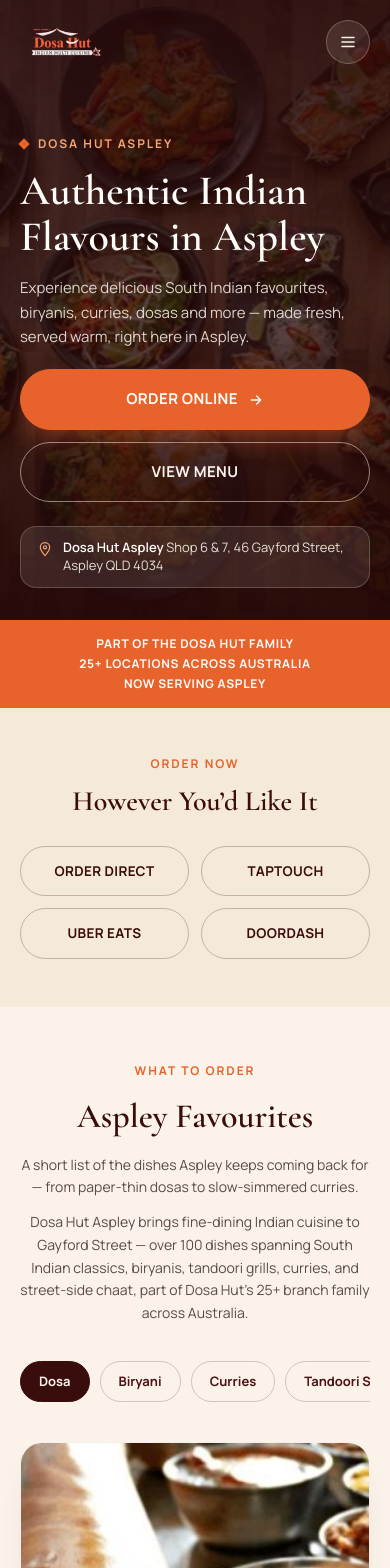
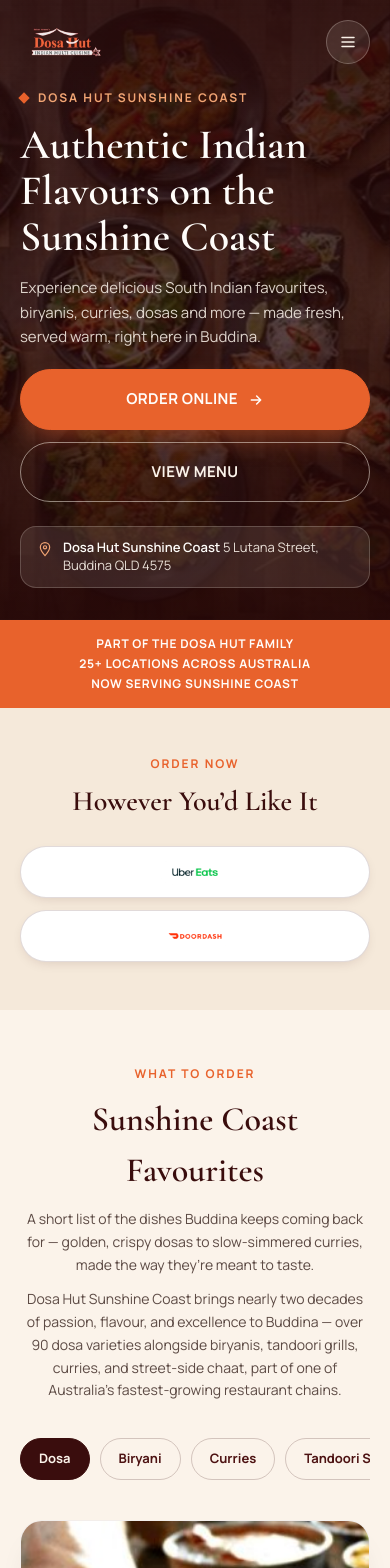
Before and after one commit to maheswar-rao/dosa-hut-Aspley-landing-page, a Next.js app: page / in a window 390 px wide. Shown: the top 1568 px of the page. Built offline with nearby package versions, Linux system fonts and the light colour scheme.

Commit message:
changes as per requested

```diff
--- a/app/layout.tsx
+++ b/app/layout.tsx
@@ -10,9 +10,9 @@
 import "./globals.css";
 
 export const metadata: Metadata = {
-  title: "Dosa Hut Aspley | Authentic Indian Flavours",
+  title: "Dosa Hut Sunshine Coast | Authentic Indian Flavours",
   description:
-    "Authentic South Indian favourites, biryanis, curries, dosas and more at Dosa Hut Aspley. Order online for pickup or delivery, Shop 6, 46 Gayford Street, Aspley QLD 4032.",
+    "Authentic South Indian favourites, biryanis, curries, dosas and more at Dosa Hut Sunshine Coast. Order online for pickup or delivery, 5 Lutana Street, Buddina QLD 4575.",
 };
 
 export default function RootLayout({
--- a/components/CtaBanner.tsx
+++ b/components/CtaBanner.tsx
@@ -8,14 +8,15 @@
       <div className="pointer-events-none absolute -top-24 left-1/2 h-[260px] w-[400px] -translate-x-1/2 rounded-full bg-orange-500/35 blur-3xl md:-top-36 md:h-[400px] md:w-[640px]" />
 
       <span className="relative text-xs font-bold tracking-[0.16em] text-peach-400 uppercase md:text-[13px] md:tracking-[0.18em]">
-        Hungry Yet?
+        Dosa Hut Sunshine Coast
       </span>
       <h2 className="relative font-display text-[34px] font-semibold text-cream-0 md:text-[52px]">
-        Craving Dosa Hut?
+        Come Hungry. Leave Happy.
       </h2>
       <p className="relative max-w-[480px] text-sm text-cream-50/80 md:text-[17px]">
-        Order your favourite Indian dishes from Dosa Hut Aspley today &mdash;
-        ready for pickup or delivered to your door.
+        Fall in love with Indian cuisine all over again &mdash; Dosa Hut is
+        your home for food that makes life delicious, right here in Buddina
+        and across Australia.
       </p>
       <Button href={SITE.orderUrl} size="lg" className="relative mt-2 px-11! py-5!">
         ORDER ONLINE
--- a/components/FoodShowcase.tsx
+++ b/components/FoodShowcase.tsx
@@ -10,17 +10,18 @@
           What To Order
         </span>
         <h2 className="font-display text-[34px] font-semibold text-maroon-800 md:text-[46px]">
-          Aspley Favourites
+          Sunshine Coast Favourites
         </h2>
         <p className="text-sm leading-relaxed text-ink-600 md:text-base">
-          A short list of the dishes Aspley keeps coming back for &mdash; from
-          paper-thin dosas to slow-simmered curries.
+          A short list of the dishes Buddina keeps coming back for &mdash;
+          golden, crispy dosas to slow-simmered curries, made the way
+          they&rsquo;re meant to taste.
         </p>
         <p className="text-sm leading-relaxed text-ink-600 md:text-base">
-          Dosa Hut Aspley brings fine-dining Indian cuisine to Gayford Street
-          &mdash; over 100 dishes spanning South Indian classics, biryanis,
-          tandoori grills, curries, and street-side chaat, part of Dosa
-          Hut&rsquo;s 25+ branch family across Australia.
+          Dosa Hut Sunshine Coast brings nearly two decades of passion,
+          flavour, and excellence to Buddina &mdash; over 90 dosa varieties
+          alongside biryanis, tandoori grills, curries, and street-side chaat,
+          part of one of Australia&rsquo;s fastest-growing restaurant chains.
         </p>
       </div>
 
--- a/components/Hero.tsx
+++ b/components/Hero.tsx
@@ -44,17 +44,17 @@
         <div className="flex items-center gap-2.5">
           <span className="h-2 w-2 rotate-45 bg-orange-500" />
           <span className="text-xs font-bold tracking-[0.16em] text-peach-400 uppercase md:text-[13px] md:tracking-[0.18em]">
-            Dosa Hut Aspley
+            Dosa Hut Sunshine Coast
           </span>
         </div>
 
         <h1 className="font-display text-[42px] leading-[1.1] font-semibold text-cream-0 md:text-[66px] md:leading-[1.08]">
-          Authentic Indian Flavours in Aspley
+          Authentic Indian Flavours on the Sunshine Coast
         </h1>
 
         <p className="max-w-[520px] text-[15px] leading-relaxed text-cream-50/85 md:text-lg">
           Experience delicious South Indian favourites, biryanis, curries, dosas
-          and more &mdash; made fresh, served warm, right here in Aspley.
+          and more &mdash; made fresh, served warm, right here in Buddina.
         </p>
 
         <div className="mt-1 flex flex-col gap-3 sm:flex-row sm:items-center md:mt-2">
@@ -70,7 +70,7 @@
         <div className="mt-2 flex items-start gap-2.5 rounded-2xl border border-cream-50/20 bg-cream-50/10 px-4 py-3 md:mt-4 md:w-fit md:items-center">
           <PinIcon size={16} color="#F2A574" className="mt-0.5 shrink-0 md:mt-0" />
           <span className="min-w-0 text-[13px] leading-snug text-cream-50/90 md:text-sm">
-            <span className="font-semibold text-cream-0 md:mr-2">Dosa Hut Aspley</span>
+            <span className="font-semibold text-cream-0 md:mr-2">Dosa Hut Sunshine Coast</span>
             <span className="hidden md:inline">·</span>{" "}
             {SITE.addressFull}
           </span>
--- a/components/Location.tsx
+++ b/components/Location.tsx
@@ -13,7 +13,7 @@
               Visit Us
             </span>
             <h2 className="font-display text-[32px] font-semibold text-maroon-800 md:text-[44px]">
-              Dosa Hut Aspley
+              Dosa Hut Sunshine Coast
             </h2>
           </div>
 
@@ -76,7 +76,7 @@
           <div className="relative h-[220px] w-full overflow-hidden rounded-[22px] border border-maroon-800/10 bg-cream-200 md:h-[280px]">
             <iframe
               src={SITE.mapEmbedUrl}
-              title="Dosa Hut Aspley location map"
+              title="Dosa Hut Sunshine Coast location map"
               loading="lazy"
               referrerPolicy="no-referrer-when-downgrade"
               className="absolute inset-0 h-full w-full border-0"
--- a/components/OrderPlatforms.tsx
+++ b/components/OrderPlatforms.tsx
@@ -1,12 +1,8 @@
-import { Button } from "./Button";
+import Image from "next/image";
 import { SITE } from "@/lib/site";
 
-const PLATFORMS = [
-  { label: "Order Direct", href: SITE.orderUrl },
-  { label: "TapTouch", href: SITE.tapTouchUrl },
-  { label: "Uber Eats", href: SITE.uberEatsUrl },
-  { label: "DoorDash", href: SITE.doorDashUrl },
-];
+const badgeClasses =
+  "flex h-[52px] w-full items-center justify-center rounded-full border border-maroon-800/15 bg-white px-7 shadow-[0_4px_14px_-6px_rgba(58,13,13,0.2)] transition-transform hover:scale-[1.02] sm:w-auto";
 
 export function OrderPlatforms() {
   return (
@@ -20,19 +16,26 @@
         </h2>
       </div>
 
-      <div className="grid w-full max-w-[720px] grid-cols-2 gap-3 md:flex md:flex-wrap md:justify-center">
-        {PLATFORMS.map((platform) => (
-          <Button
-            key={platform.label}
-            href={platform.href}
-            variant="outline-dark"
-            size="md"
-            full
-            className="md:w-auto"
-          >
-            {platform.label.toUpperCase()}
-          </Button>
-        ))}
+      <div className="flex w-full max-w-[560px] flex-col items-center gap-3 sm:w-auto sm:flex-row sm:flex-wrap sm:justify-center">
+        <a href={SITE.uberEatsUrl} target="_blank" rel="noopener noreferrer" className={badgeClasses}>
+          <Image
+            src="/images/logo-ubereats.png"
+            alt="Order on Uber Eats"
+            width={120}
+            height={45}
+            className="h-[26px] w-auto"
+          />
+        </a>
+
+        <a href={SITE.doorDashUrl} target="_blank" rel="noopener noreferrer" className={badgeClasses}>
+          <Image
+            src="/images/logo-doordash.png"
+            alt="Order on DoorDash"
+            width={120}
+            height={45}
+            className="h-[26px] w-auto"
+          />
+        </a>
       </div>
     </section>
   );
--- a/components/TrustStrip.tsx
+++ b/components/TrustStrip.tsx
@@ -1,7 +1,7 @@
 const ITEMS = [
   "PART OF THE DOSA HUT FAMILY",
   "25+ LOCATIONS ACROSS AUSTRALIA",
-  "NOW SERVING ASPLEY",
+  "NOW SERVING SUNSHINE COAST",
 ];
 
 export function TrustStrip() {
--- a/components/WhyUs.tsx
+++ b/components/WhyUs.tsx
@@ -8,10 +8,10 @@
     <section id="why-us" className="flex w-full flex-col items-center gap-9 bg-maroon-900 px-5 py-14 md:gap-16 md:px-16 md:py-[100px]">
       <div className="flex max-w-[600px] flex-col items-center gap-3 text-center md:gap-4">
         <span className="text-xs font-bold tracking-[0.16em] text-peach-400 uppercase md:text-[13px] md:tracking-[0.18em]">
-          Why Dosa Hut Aspley
+          Why Dosa Hut Sunshine Coast
         </span>
         <h2 className="font-display text-[28px] font-semibold text-cream-0 md:text-[42px]">
-          Made the way it should be
+          Fresh Ingredients, Honest Flavours
         </h2>
       </div>
 
--- a/lib/site.ts
+++ b/lib/site.ts
@@ -1,24 +1,23 @@
 // Central place for anything that might change — copy, links, hours.
-// Swap ORDER_URL for the real Dosa Hut Aspley ordering link before launch if this changes.
 
 export const SITE = {
-  name: "Dosa Hut Aspley",
-  orderUrl: "https://aspley.dosahut.net.au/",
-  menuPdfUrl: "/menu/dosa-hut-aspley-menu.pdf",
-  phoneDisplay: "0466 977 674",
-  phoneHref: "tel:+61466977674",
-  addressLine1: "Shop 6 & 7, 46 Gayford Street",
-  addressLine2: "Aspley, QLD 4034",
-  addressFull: "Shop 6 & 7, 46 Gayford Street, Aspley QLD 4034",
-  directionsUrl: "https://maps.app.goo.gl/pUY3J4EjFzS7JB2R9",
+  name: "Dosa Hut Sunshine Coast",
+  orderUrl: "https://sunshinecoast.dosahut.net.au/",
+  menuPdfUrl:
+    "https://www.dosahut.net.au/wp-content/uploads/2026/06/DosaHut_Menu-sunshine-coast-9-10-2025.pdf",
+  phoneDisplay: "0423 841 991",
+  phoneHref: "tel:+61423841991",
+  addressLine1: "5 Lutana Street",
+  addressLine2: "Buddina, QLD 4575",
+  addressFull: "5 Lutana Street, Buddina QLD 4575",
+  directionsUrl: "https://maps.app.goo.gl/qAKhpzpaSLfeV4z79",
   mapEmbedUrl:
-    "https://www.google.com/maps?q=Shop+6+%26+7%2F46+Gayford+St+Aspley+QLD+4034&output=embed",
+    "https://www.google.com/maps?q=5+Lutana+St+Buddina+QLD+4575&output=embed",
   mainSiteUrl: "https://www.dosahut.net.au/",
-  instagramUrl: "https://www.instagram.com/dosahutaspley/?hl=en",
-  // TODO: replace these three with the real Aspley store links before launch.
-  tapTouchUrl: "#",
-  uberEatsUrl: "#",
-  doorDashUrl: "#",
+  instagramUrl: "https://www.instagram.com/dosahut_sunshinecoast/?hl=en",
+  facebookUrl: "https://www.facebook.com/people/Dosa-Hut-Sunshine-Coast/61573654335879/",
+  uberEatsUrl: "https://www.ubereats.com/au/store/dosa-hut-sunshine-coast/DWfGOBKaTI2wGq4K5eUU8A",
+  doorDashUrl: "https://www.doordash.com/store/dosa-hut-sunshine-coast-buddina-34065779/69533746/",
 };
 
 export const NAV_LINKS = [
@@ -29,10 +28,8 @@
 ];
 
 export const HOURS = [
-  { day: "Mon – Thu", time: "11:00 am – 3:00 pm, 5:00 pm – 10:00 pm" },
-  { day: "Friday", time: "11:00 am – 10:00 pm" },
-  { day: "Saturday", time: "9:00 am – 10:00 pm" },
-  { day: "Sunday", time: "11:00 am – 10:00 pm" },
+  { day: "Mon – Thu", time: "11:00 am – 2:30 pm, 4:00 pm – 9:30 pm" },
+  { day: "Fri – Sun", time: "11:00 am – 9:30 pm" },
 ];
 
 export type Dish = {
@@ -125,19 +122,19 @@
 
 export const FEATURES: Feature[] = [
   {
-    title: "Authentic Indian Flavours",
+    title: "Made From Scratch",
     description:
-      "Traditional recipes and bold spice blends, cooked the way they're meant to taste.",
+      "Every dish prepared from scratch using real produce and traditional recipes.",
   },
   {
-    title: "Freshly Prepared",
+    title: "Aromatic Biryanis",
     description:
-      "Every dish is made fresh to order, never sitting around waiting for you.",
+      "Perfectly spiced and sure to delight from the first bite.",
   },
   {
-    title: "Dine-In & Takeaway",
+    title: "90+ Dosa Varieties",
     description:
-      "Settle in at Aspley, or grab your favourites to enjoy at home — your call.",
+      "Golden and crispy outside, soft inside — there's a dosa for every craving.",
   },
   {
     title: "Easy Online Ordering",
```
Also changed, not shown: components/Footer.tsx (+3 -5 lines), public/images/logo-doordash.png (added), public/images/logo-ubereats.png (added).
